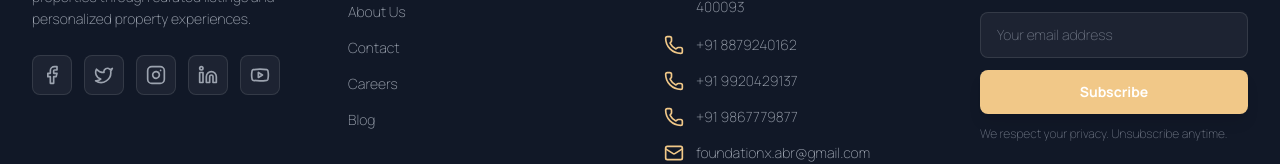
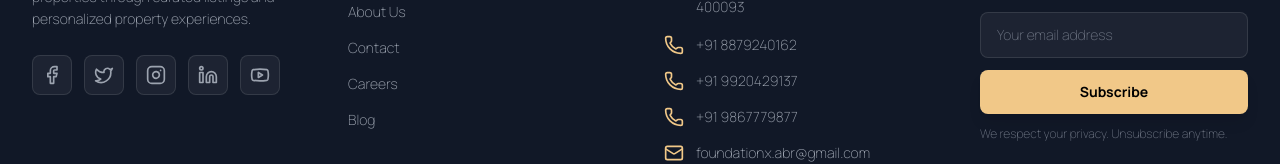
Before and after one commit to PavanYadavGo/frontend, a React (Vite) app: page / in a window 1280 px wide. Shown: the part 6256-6420 px from the top of the page. Built offline with nearby package versions, Linux system fonts and the light colour scheme; no server answers.

Commit message:
UI:footer color

```diff
--- a/src/components/common/Footer.tsx
+++ b/src/components/common/Footer.tsx
@@ -165,7 +165,7 @@ const Footer: React.FC = () => {
               />
               <button
                 type="submit"
-                className="w-full bg-[#f1c888] hover:bg-[#DFAF73] text-white font-manrope font-bold text-sm px-4 py-3 rounded-lg transition-all shadow-lg hover:shadow-xl"
+                className="w-full bg-[#f1c888] hover:bg-[#DFAF73] text-black font-manrope font-bold text-sm px-4 py-3 rounded-lg transition-all shadow-lg hover:shadow-xl"
               >
                 Subscribe
               </button>
```
